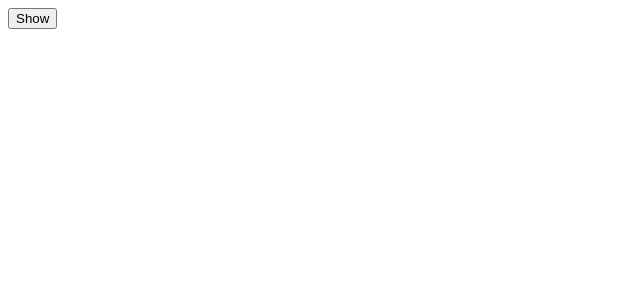
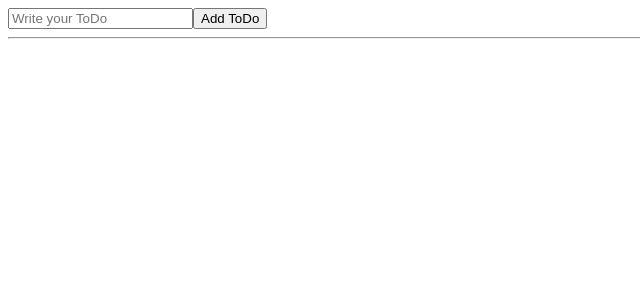
Before and after one commit to E-Sangho/-Hidden-ToDoList, a React (Create React App) app: page / in a window 1280 px wide. Shown: the top 300 px of the page, without its empty margins (0-640 px from the left). Built offline with nearby package versions, Linux system fonts and the light colour scheme.

Commit message:
complete before TypeScript and styled-components

```diff
--- a/src/App.js
+++ b/src/App.js
@@ -1,19 +1,36 @@
 import { useState, useEffect } from "react";
 
-function Hello() {
-    useEffect(() => {
-        console.log("hi");
-        return () => console.log("bye");
-    }, []);
-    return <h1>Hello</h1>;
-}
 function App() {
-    const [showing, setShowing] = useState(false);
-    const onClick = () => setShowing((prev) => !prev);
+    const [toDo, setToDo] = useState("");
+    const [toDos, setToDos] = useState([]);
+    const onChange = (event) => {
+        setToDo(event.target.value);
+    };
+    const onSubmit = (event) => {
+        event.preventDefault();
+        if (toDo === "") {
+            return;
+        }
+        setToDos((array) => [toDo, ...array]);
+        setToDo("");
+    };
     return (
         <div>
-            {showing ? <Hello /> : null}
-            <button onClick={onClick}>{showing ? "Hide" : "Show"}</button>
+            <form onSubmit={onSubmit}>
+                <input
+                    value={toDo}
+                    onChange={onChange}
+                    type="text"
+                    placeholder="Write your ToDo"
+                />
+                <button>Add ToDo</button>
+            </form>
+            <hr />
+            <ul>
+                {toDos.map((todo, index) => (
+                    <li key={toDos.length - index}>{todo}</li>
+                ))}
+            </ul>
         </div>
     );
 }
```
